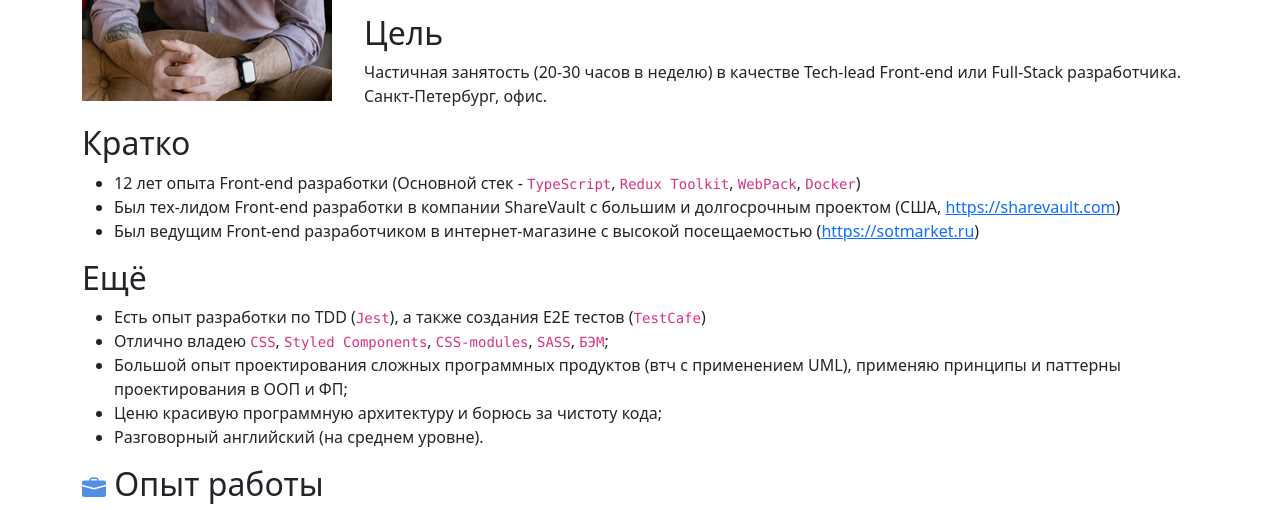
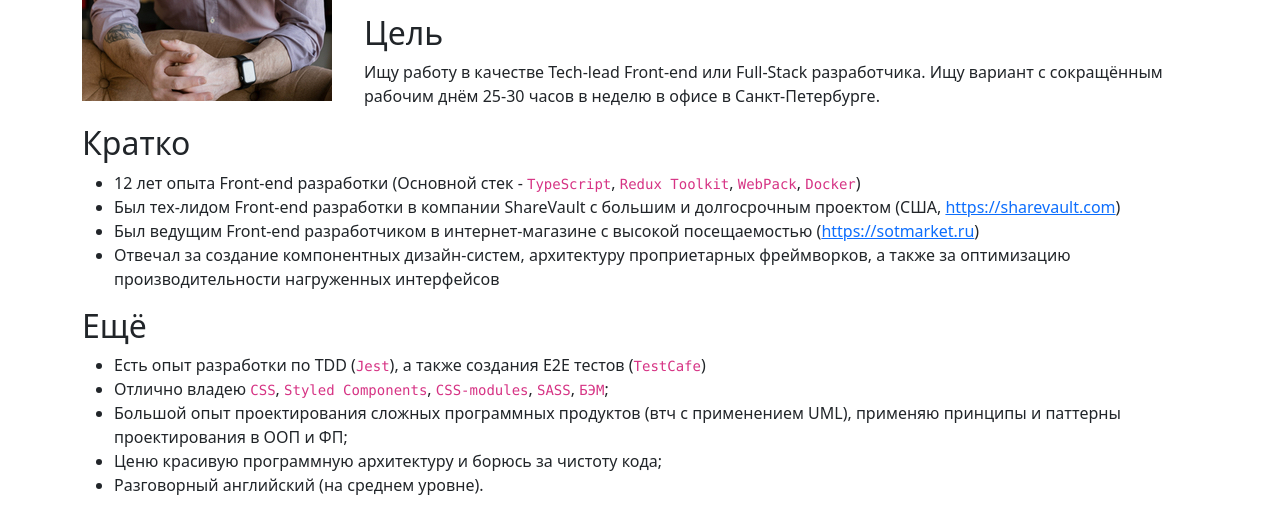
Before and after one commit to mrThomasTeller/cv, a website: page index.html in a window 1280 px wide. Shown: the part 290-800 px from the top of the page. Drawn offline with nearby package versions, Linux system fonts and the light colour scheme.

Commit message:
Update target and short

```diff
--- a/index.html
+++ b/index.html
@@ -29,12 +29,13 @@
 <nobr><img src="images/email.svg" alt="email:"> <a href="mailto:artyom.bakharev@gmail.com">artyom.bakharev@gmail.com</a></nobr>&emsp;
 <nobr><img src="images/github.svg" alt="GitHub:"> <a href="https://github.com/mrThomasTeller">https://github.com/mrThomasTeller</a></nobr></p>
 <h2>Цель</h2>
-<p>Частичная занятость (20-30 часов в неделю) в качестве Tech-lead Front-end или Full-Stack разработчика. Санкт-Петербург, офис.</p>
+<p>Ищу работу в качестве Tech-lead Front-end или Full-Stack разработчика. Ищу вариант с сокращённым рабочим днём 25-30 часов в неделю в офисе в Санкт-Петербурге.</p>
 <h2>Кратко</h2>
 <ul>
 <li>12 лет опыта Front-end разработки (Основной стек - <code>TypeScript</code>, <code>Redux Toolkit</code>, <code>WebPack</code>, <code>Docker</code>)</li>
 <li>Был тех-лидом Front-end разработки в компании ShareVault с большим и долгосрочным проектом (США, <a href="https://sharevault.com">https://sharevault.com</a>)</li>
 <li>Был ведущим Front-end разработчиком в интернет-магазине с высокой посещаемостью (<a href="https://sotmarket.ru">https://sotmarket.ru</a>)</li>
+<li>Отвечал за создание компонентных дизайн-систем, архитектуру проприетарных фреймворков, а также за оптимизацию производительности нагруженных интерфейсов</li>
 </ul>
 <h2>Ещё</h2>
 <ul>
```
Also changed, not shown: README.md, 1 other file.
